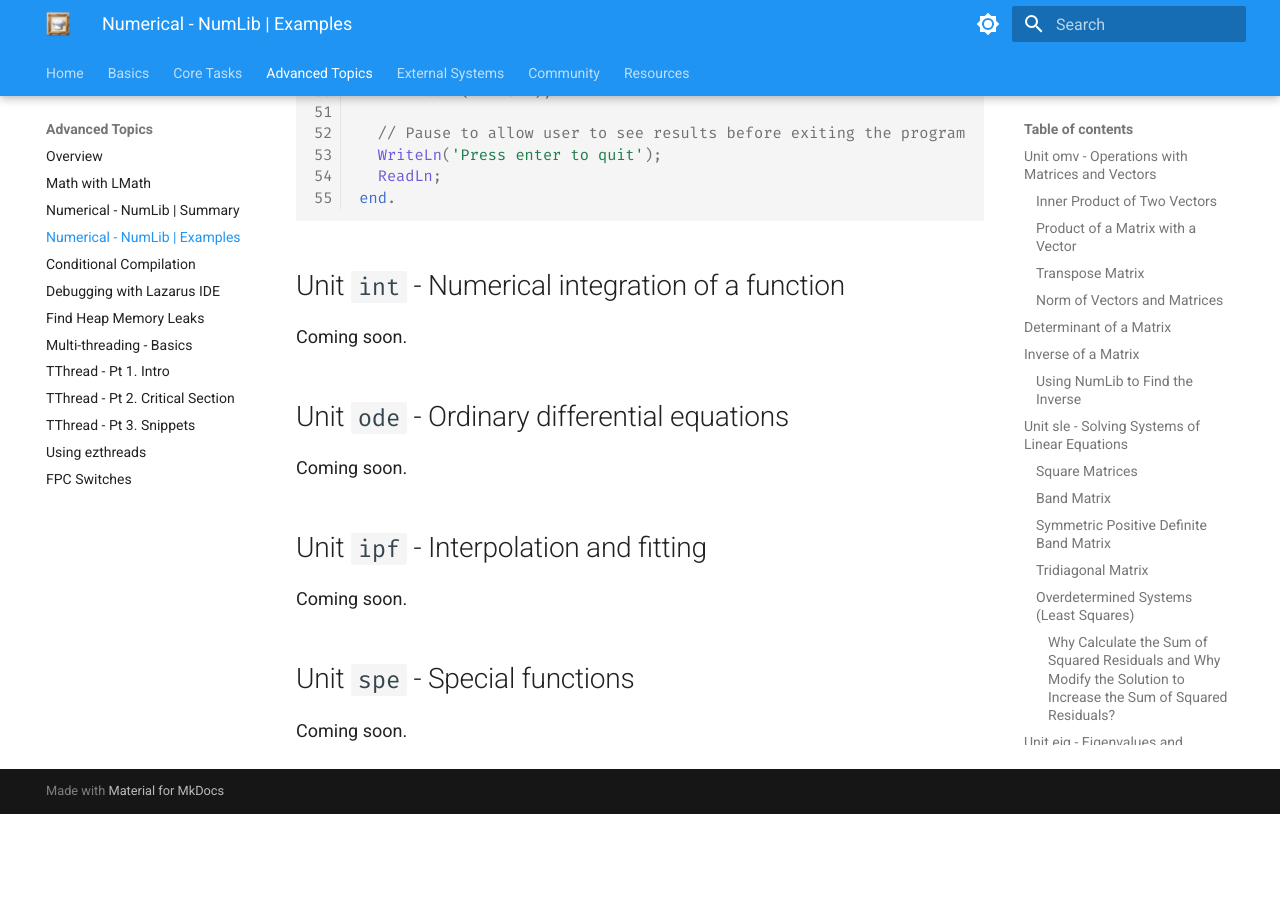
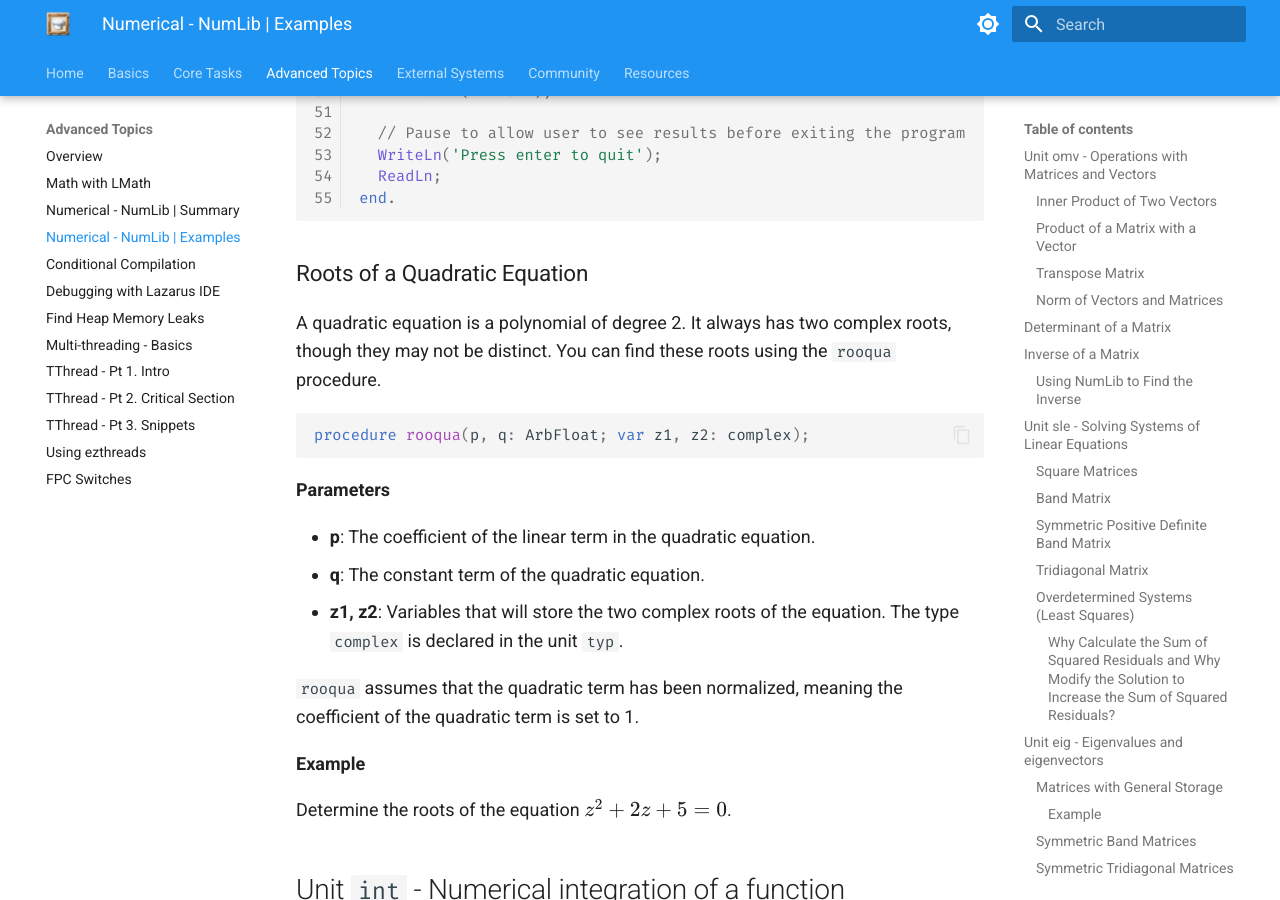
Before and after one commit to ikelaiah/free-pascal-cookbook, an MkDocs documentation site: the page built from docs/docs/advanced/numlib.md, in a window 1280 px wide and 900 px high, scrolled down 51814 px. Built offline with MkDocs 1.6.1 and Material for MkDocs 9.7.7, drawn with Linux system fonts in a browser that asks for light colours; before the commit the page ends 52628 px from its top, so only the background shows below that.

Commit message:
Update - Added a new section for unit roo - Roots of quadratic eqn.

````diff
--- a/docs/docs/advanced/numlib.md
+++ b/docs/docs/advanced/numlib.md
@@ -2249,8 +2249,30 @@ begin
   WriteLn('Press enter to quit');
   ReadLn;
 end.
-
-```
+```
+
+### Roots of a Quadratic Equation
+
+A quadratic equation is a polynomial of degree 2. It always has two complex roots, though they may not be distinct. You can find these roots using the `rooqua` procedure.
+
+```pascal
+procedure rooqua(p, q: ArbFloat; var z1, z2: complex);
+```
+
+**Parameters**
+
+- **p**: The coefficient of the linear term in the quadratic equation.
+- **q**: The constant term of the quadratic equation.
+- **z1, z2**: Variables that will store the two complex roots of the equation. The type `complex` is declared in the unit `typ`.
+
+
+`rooqua` assumes that the quadratic term has been normalized, meaning the coefficient of the quadratic term is set to 1.
+
+
+**Example**
+
+Determine the roots of the equation $z^2 + 2 z + 5 = 0$.
+
 
 ## Unit `int` - Numerical integration of a function
 
````
